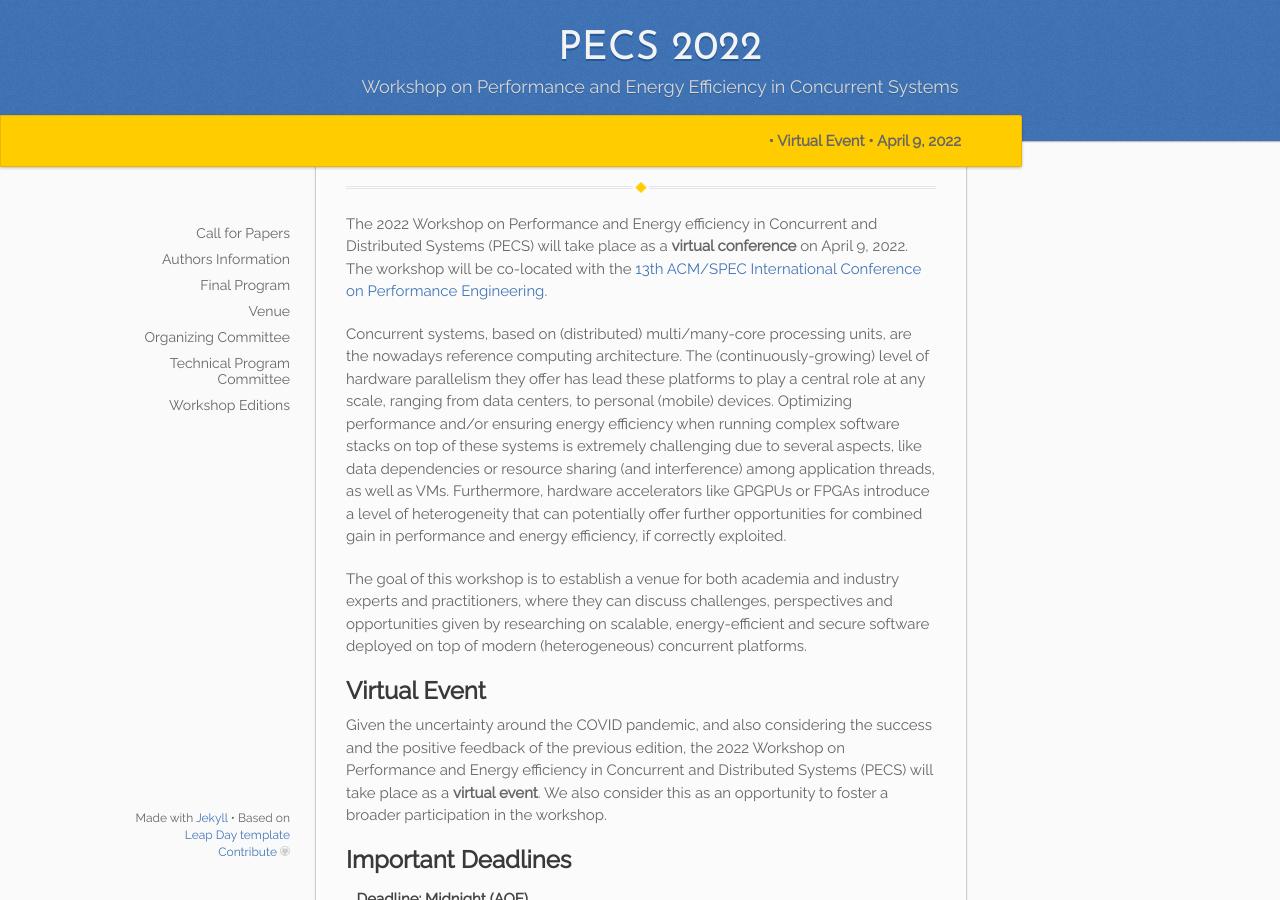
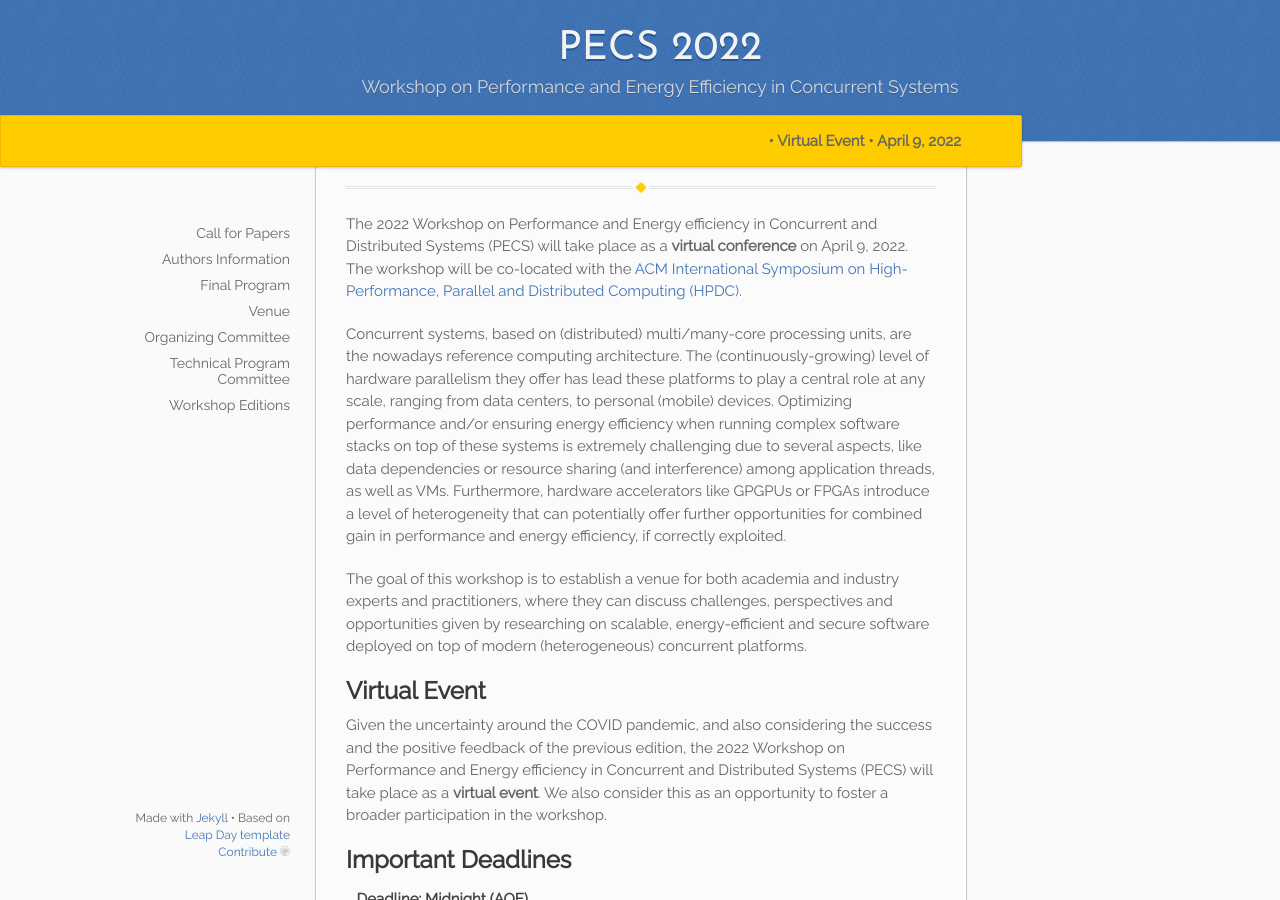
Before and after one commit to pecs-workshop/pecs-workshop.github.io, a Jekyll site: the page built from _2022/index.md, in a window 1280 px wide and 900 px high, scrolled down 497 px. Built offline with Jekyll 4.4.1, drawn with Linux system fonts in a browser that asks for light colours.

Commit message:
2024 edition dates

```diff
--- a/_2022/index.md
+++ b/_2022/index.md
@@ -10,7 +10,7 @@ title: "Workshop on Performance and Energy Efficiency in Concurrent Systems"
 {% for coll in site.collections %}{% if coll.label == page.collection %}{% assign edition = coll %}{% endif %}{% endfor %}
 {%- assign year = page.collection -%}
 
-The {{ year }} {{site.description}} ({{site.title}}) will take place as a **{{ edition.location }}** on {{ edition.dates }}. The workshop will be co-located with the [13th ACM/SPEC International Conference on Performance Engineering](https://icpe2022.spec.org/).
+The {{ year }} {{site.description}} ({{site.title}}) will take place as a **{{ edition.location }}** on {{ edition.dates }}. The workshop will be co-located with the [ACM International Symposium on High-Performance, Parallel and Distributed Computing (HPDC)](https://www.hpdc.org/2024/).
 
 Concurrent systems, based on (distributed) multi/many-core processing units, are the nowadays reference computing architecture. The (continuously-growing) level of hardware parallelism they offer has lead these platforms to play a central role at any scale, ranging from data centers, to personal (mobile) devices. Optimizing performance and/or ensuring energy efficiency when running complex software stacks on top of these systems is extremely challenging due to several aspects, like data dependencies or resource sharing (and interference) among application threads, as well as VMs. Furthermore, hardware accelerators like GPGPUs or FPGAs introduce a level of heterogeneity that can potentially offer further opportunities for combined gain in performance and energy efficiency, if correctly exploited.
 
```
